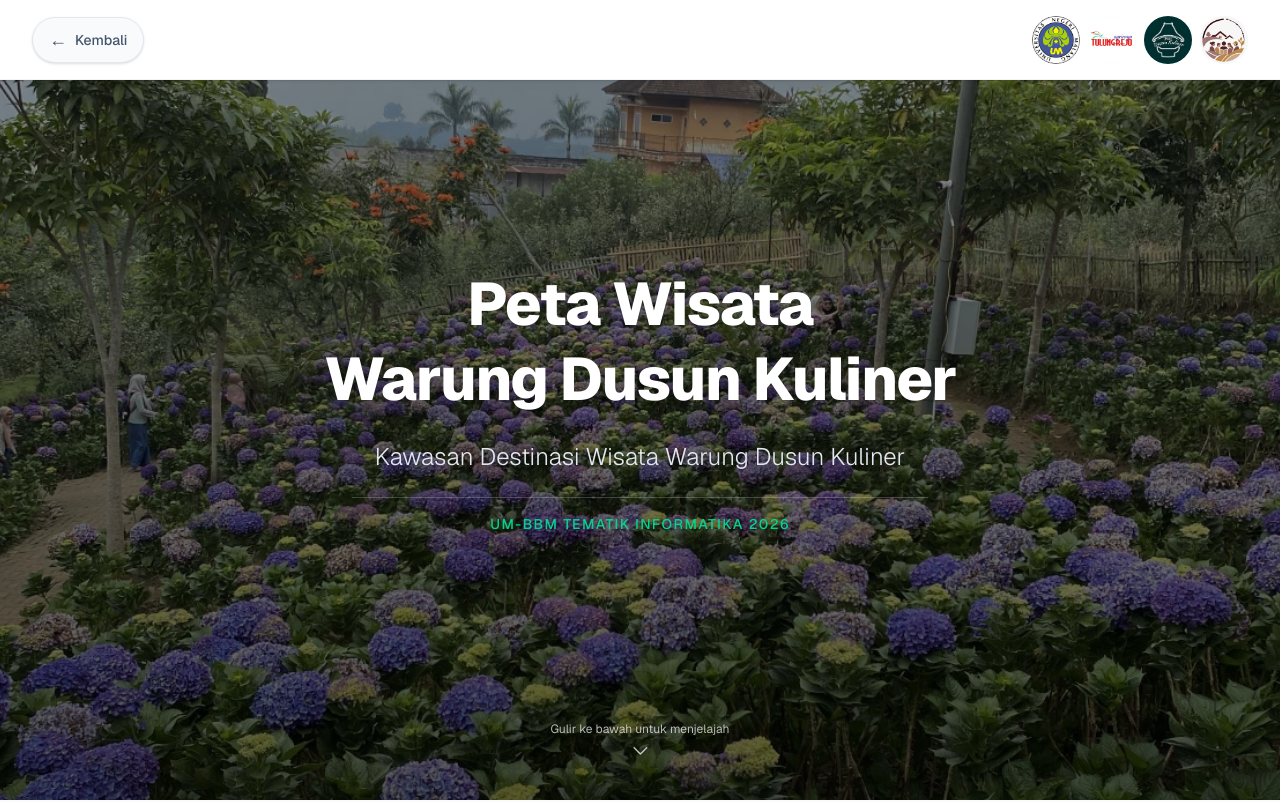
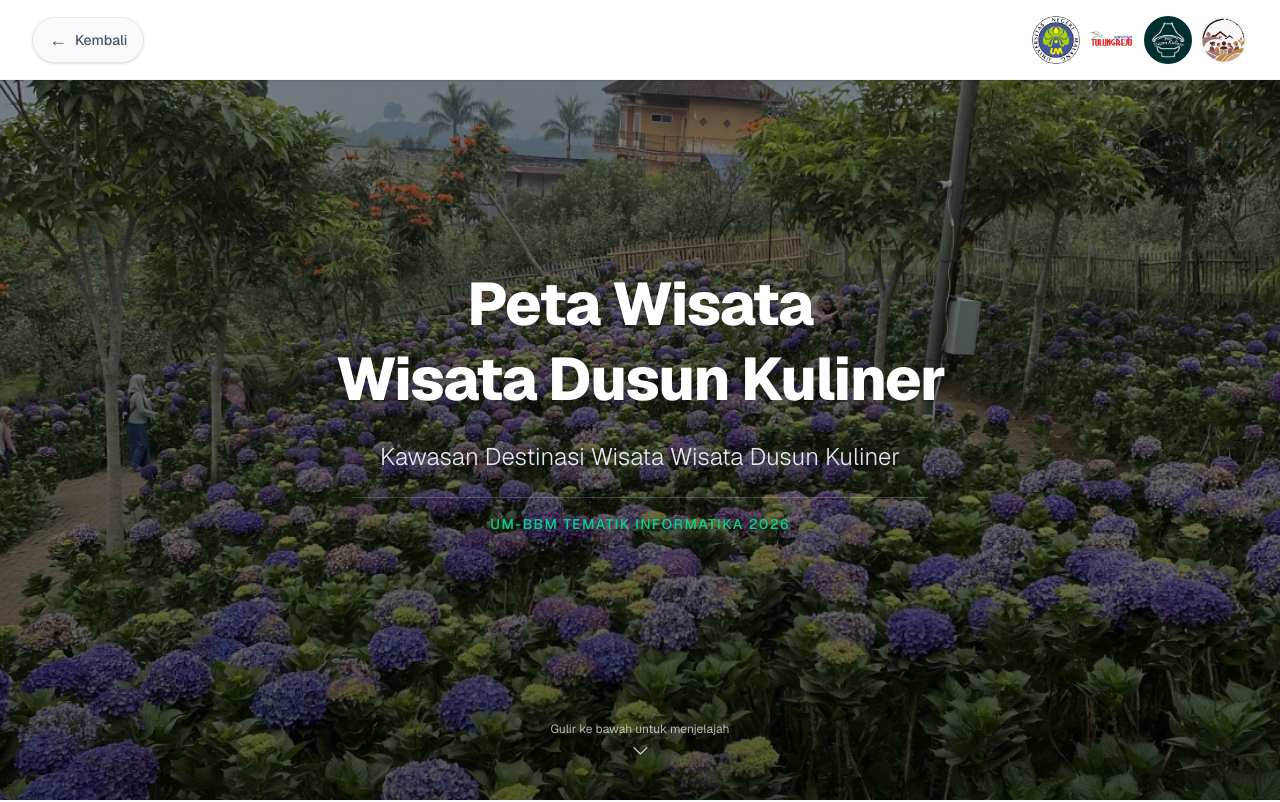
Before and after one commit to rifqikhuluki/PetaWDK, a Next.js app: page / in a window 1280 px wide. Shown: the top 802 px of the page. Built offline with nearby package versions, Linux system fonts and the light colour scheme.

Commit message:
benerin warung jadi wisata

```diff
--- a/components/HeroSection.tsx
+++ b/components/HeroSection.tsx
@@ -16,10 +16,10 @@ export default function HeroSection() {
         <h1 className="text-4xl md:text-6xl font-extrabold tracking-tight leading-tight drop-shadow-md">
           Peta Wisata
           <br />
-          Warung Dusun Kuliner
+          Wisata Dusun Kuliner
         </h1>
         <p className="text-lg md:text-2xl font-light text-slate-200 drop-shadow max-w-2xl mx-auto">
-          Kawasan Destinasi Wisata Warung Dusun Kuliner
+          Kawasan Destinasi Wisata Wisata Dusun Kuliner
         </p>
 
         <div className="pt-4 border-t border-white/20 max-w-xl mx-auto">
```
